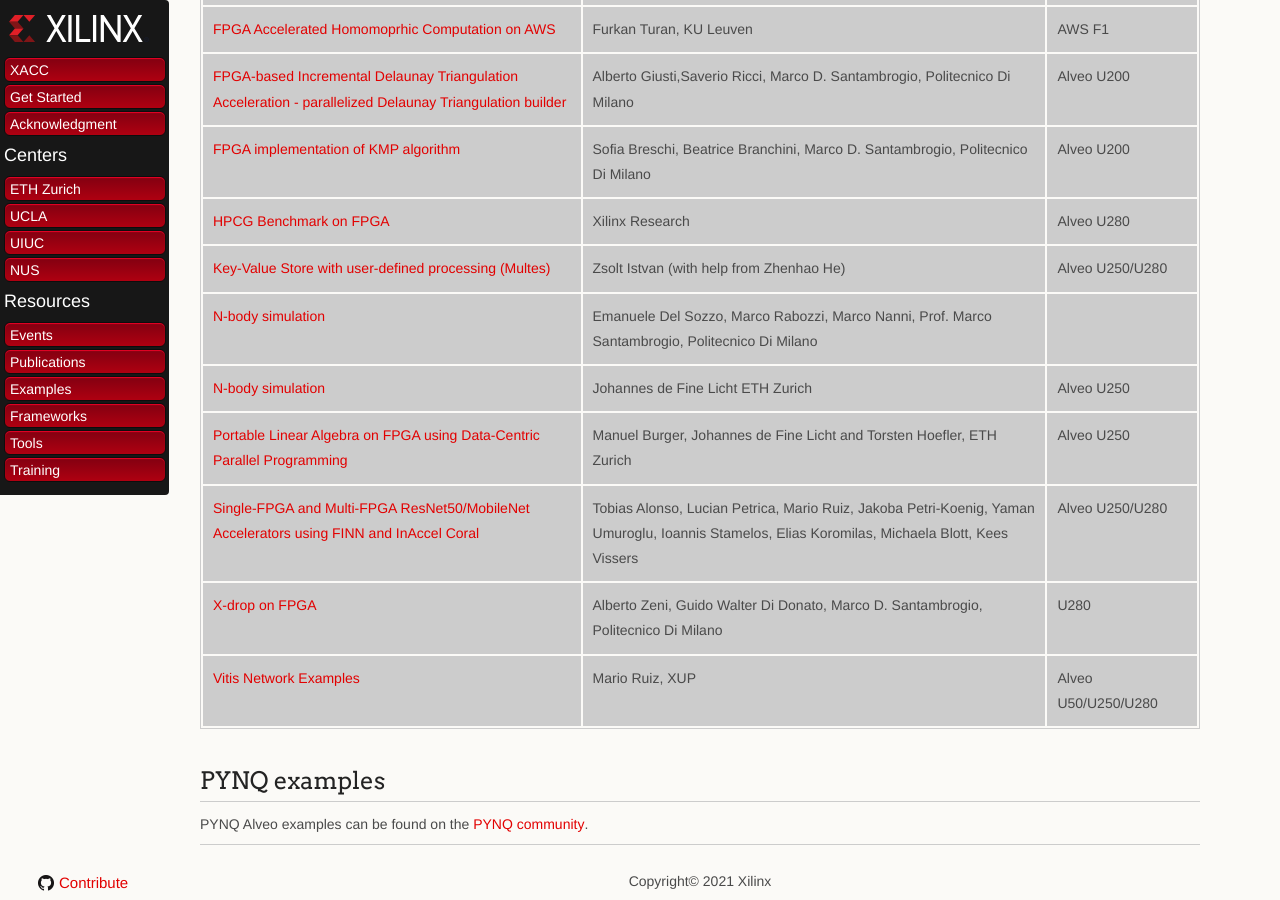
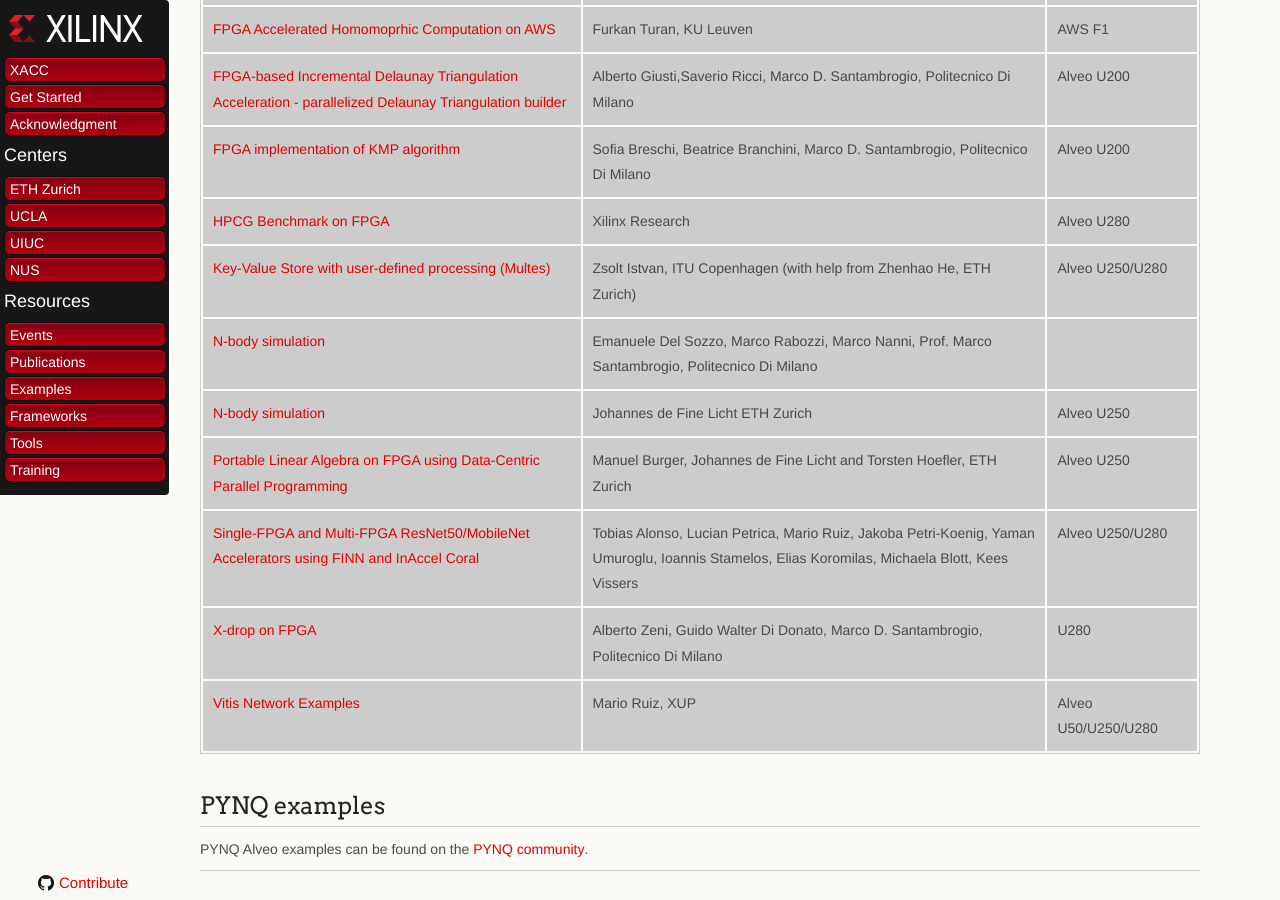
Before and after one commit to Xilinx/xacc, a Jekyll site: the page built from docs/examples.md, in a window 1280 px wide and 900 px high, scrolled down 937 px. Built offline with Jekyll 4.4.1, drawn with Linux system fonts in a browser that asks for light colours; our own code applies the rules of GitHub Pages for plain Markdown files.

Commit message:
added affiliation

```diff
--- a/docs/examples.md
+++ b/docs/examples.md
@@ -24,7 +24,7 @@
 | [FPGA-based Incremental Delaunay Triangulation Acceleration - parallelized Delaunay Triangulation builder](https://bitbucket.org/necst/xohw2020_fidelta_public) | Alberto Giusti,Saverio Ricci, Marco D. Santambrogio, Politecnico Di Milano | Alveo U200 |
 | [FPGA implementation of KMP algorithm](https://bitbucket.org/necst/xohw2020_maeve_public) | Sofia Breschi, Beatrice Branchini, Marco D. Santambrogio, Politecnico Di Milano | Alveo U200 |
 | [HPCG Benchmark on FPGA](https://github.com/Xilinx/HPCG_FPGA) | Xilinx Research | Alveo U280 |
-| [Key-Value Store with user-defined processing (Multes)](https://github.com/zistvan/Multes_for_Vitis_with_100Gbps_TCP-IP) | Zsolt Istvan (with help from Zhenhao He) | Alveo U250/U280 |
+| [Key-Value Store with user-defined processing (Multes)](https://github.com/zistvan/Multes_for_Vitis_with_100Gbps_TCP-IP) | Zsolt Istvan, ITU Copenhagen (with help from Zhenhao He, ETH Zurich) | Alveo U250/U280 |
 | [N-body simulation](https://bitbucket.org/necst/xohw17_bibbidin-bobbidyboo_public/) | Emanuele Del Sozzo, Marco Rabozzi, Marco Nanni, Prof. Marco Santambrogio, Politecnico Di Milano ||
 | [N-body simulation](https://github.com/spcl/nbody_hls) | Johannes de Fine Licht ETH Zurich | Alveo U250 |
 | [Portable Linear Algebra on FPGA using Data-Centric Parallel Programming](https://github.com/manuelburger/daceBLAS_demo) | Manuel Burger, Johannes de Fine Licht and Torsten Hoefler, ETH Zurich | Alveo U250 |
```
